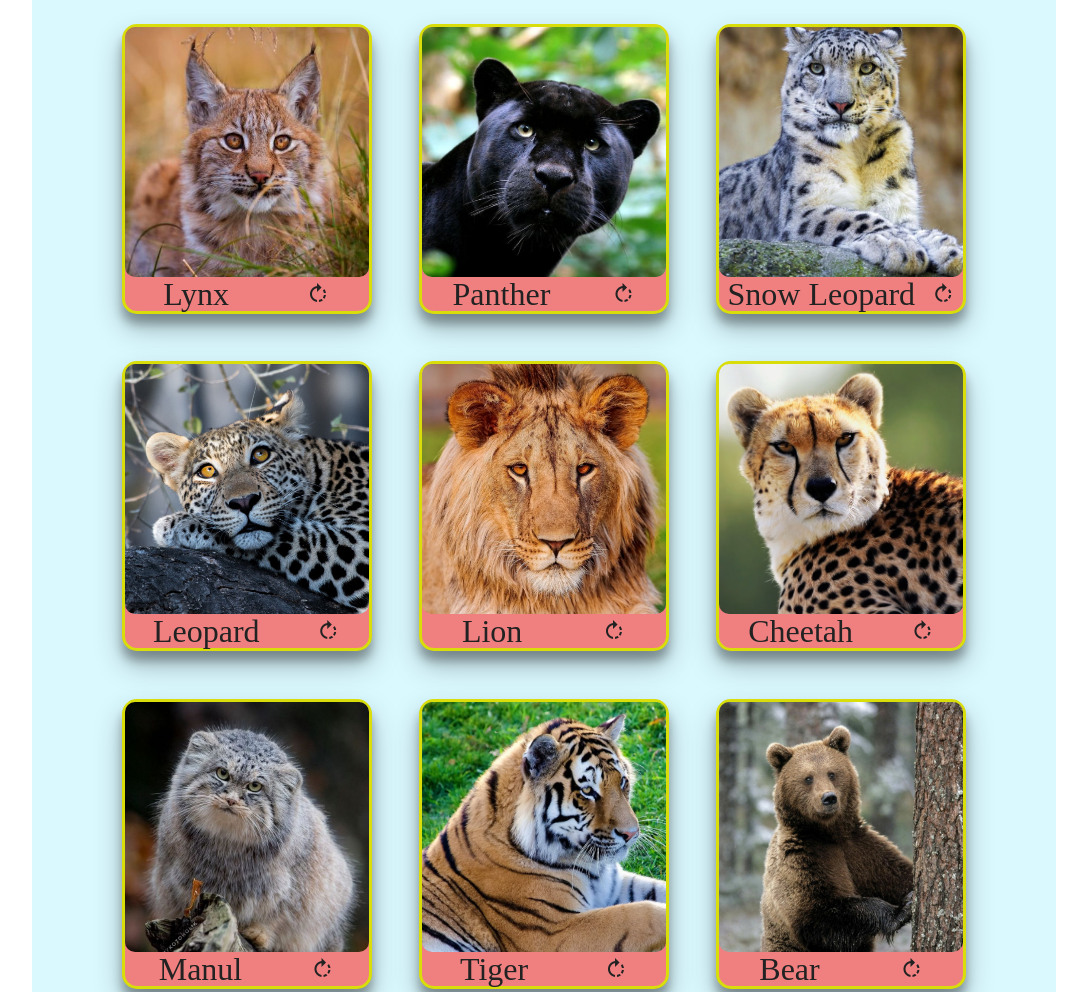
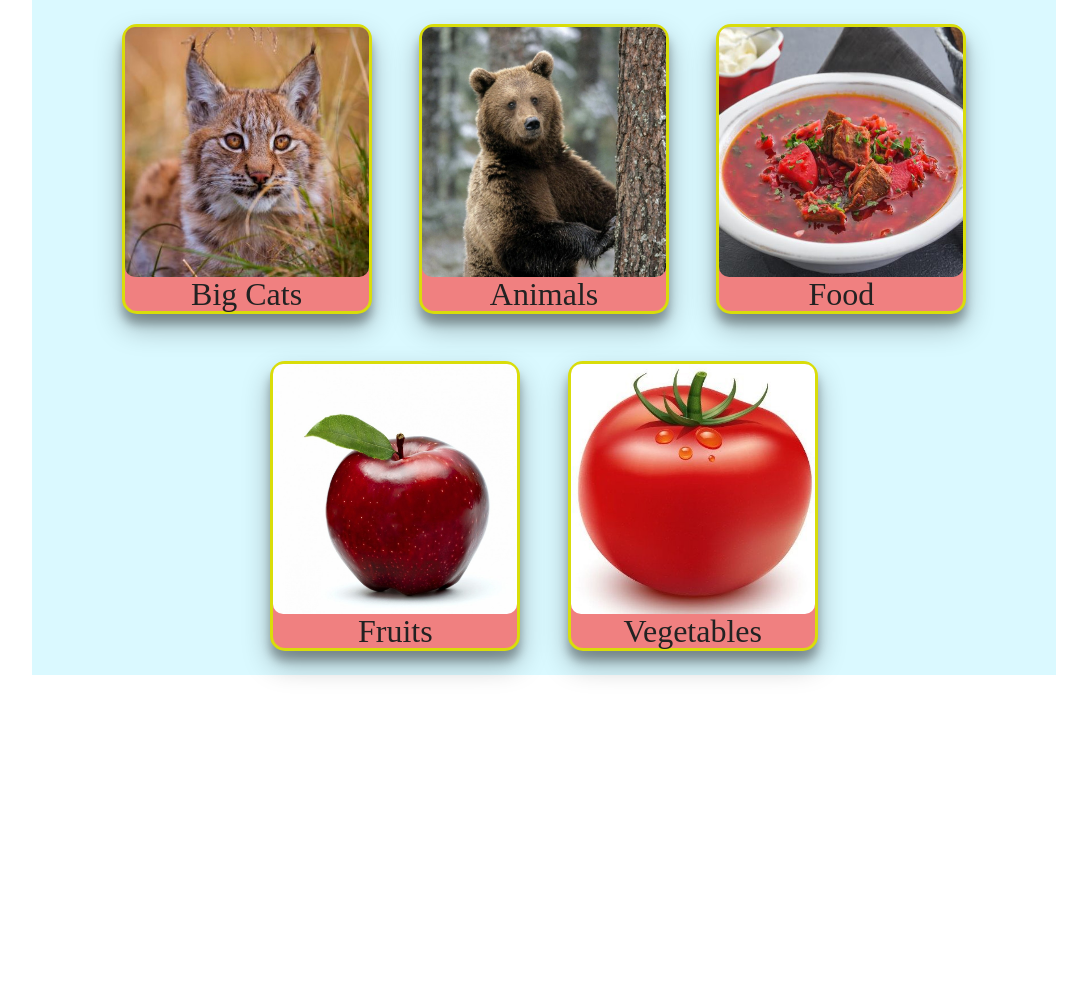
Before and after one commit to David-Sarif/english-for-kids, a website with bundled scripts: page index.html in a window 1280 px wide. Shown: the top 992 px of the page, without its empty margins (96-1183 px from the left). After the commit the page ends 800 px from the top, so only its background shows below. Built offline with nearby package versions, Linux system fonts and the light colour scheme; files whose address does not match are found by name.

Commit message:
feat:add categories cards generation

```diff
--- a/src/cards.js
+++ b/src/cards.js
@@ -1,4 +1,44 @@
 const cardsArray = [
+  {
+    name: 'cats',
+    img: './src/cards/cats/lynx.jpg',
+    nameRus: 'Большие Кошки',
+    nameEng: 'Big Cats',
+    audio: '',
+    category: 'categories',
+  },
+  {
+    name: 'animals',
+    img: './src/cards/animals/bear.jpg',
+    nameRus: 'Животные',
+    nameEng: 'Animals',
+    audio: '',
+    category: 'categories',
+  },
+  {
+    name: 'food',
+    img: './src/cards/food/borscht.jpg',
+    nameRus: 'Еда',
+    nameEng: 'food',
+    audio: '',
+    category: 'categories',
+  },
+  {
+    name: 'fruits',
+    img: './src/cards/fruits/apple.jpg',
+    nameRus: 'Фрукты',
+    nameEng: 'Fruits',
+    audio: '',
+    category: 'categories',
+  },
+  {
+    name: 'vegetables',
+    img: './src/cards/vegetables/tomato.jpg',
+    nameRus: 'Овощи',
+    nameEng: 'vegetables',
+    audio: '',
+    category: 'categories',
+  },
   {
     name: 'lynx',
     img: './src/cards/cats/lynx.jpg',
--- a/src/script.js
+++ b/src/script.js
@@ -2,16 +2,37 @@ import cardsArray from './cards.js';
 
 const cardsContainer = document.getElementById('cards-container');
 
-// eslint-disable-next-line no-restricted-syntax
-for (const elem of cardsArray) {
-  const card = document.createElement('div');
-  card.classList.add('card');
-  card.innerHTML = `<img src="${elem.img}" alt="" class='card-image'>
+
+const drawCards = function (cards) {
+  cardsContainer.innerHTML = '';
+  // eslint-disable-next-line no-restricted-syntax
+  for (const elem of cards) {
+    const card = document.createElement('card');
+    if (elem.category === 'categories') {
+      card.classList.add('categories_card');
+    }
+    card.classList.add('card');
+    card.innerHTML = `<img src="${elem.img}" alt="" class='card-image'>
   <div class="card-description">
   <p class="card-name__eng">${elem.nameEng}</p>
   <p class="card-name__rus visually-hidden">${elem.nameRus}</p>
   <span class="material-icons icon-rotate">rotate_right</span>
   </div>
   </img>`;
-  cardsContainer.appendChild(card);
-}
+    card.id = elem.name;
+    cardsContainer.appendChild(card);
+  }
+};
+drawCards(cardsArray.filter((card) => card.category === 'categories'));
+
+
+cardsContainer.addEventListener('click', (event) => {
+  if (event.target.closest('card')) {
+
+    const chosenCard = event.target.closest('card').id;
+    // Add checking if it is start page
+    drawCards(cardsArray.filter((card) => card.category === chosenCard));
+
+  }
+
+})
--- a/src/style.css
+++ b/src/style.css
@@ -26,6 +26,7 @@ body{
     border: 3px solid rgb(217, 221, 10);
     border-radius: 15px;
     box-shadow: 0 14px 28px rgba(0,0,0,0.28), 0 10px 10px rgba(0,0,0,0.28);
+    user-select: none;
     /* transform: scale(-1, 1); */
     /* transform: rotateY(60deg); */
     /* background-image: url('./cards/Коты/22891bffd889a73345c3502aca2c2fed.jpg'); */
@@ -55,3 +56,8 @@ body{
     flex-grow: 2;
     font-size: 2em;
 }
+.categories_card .material-icons{
+    display: none;
+
+
+}
```
